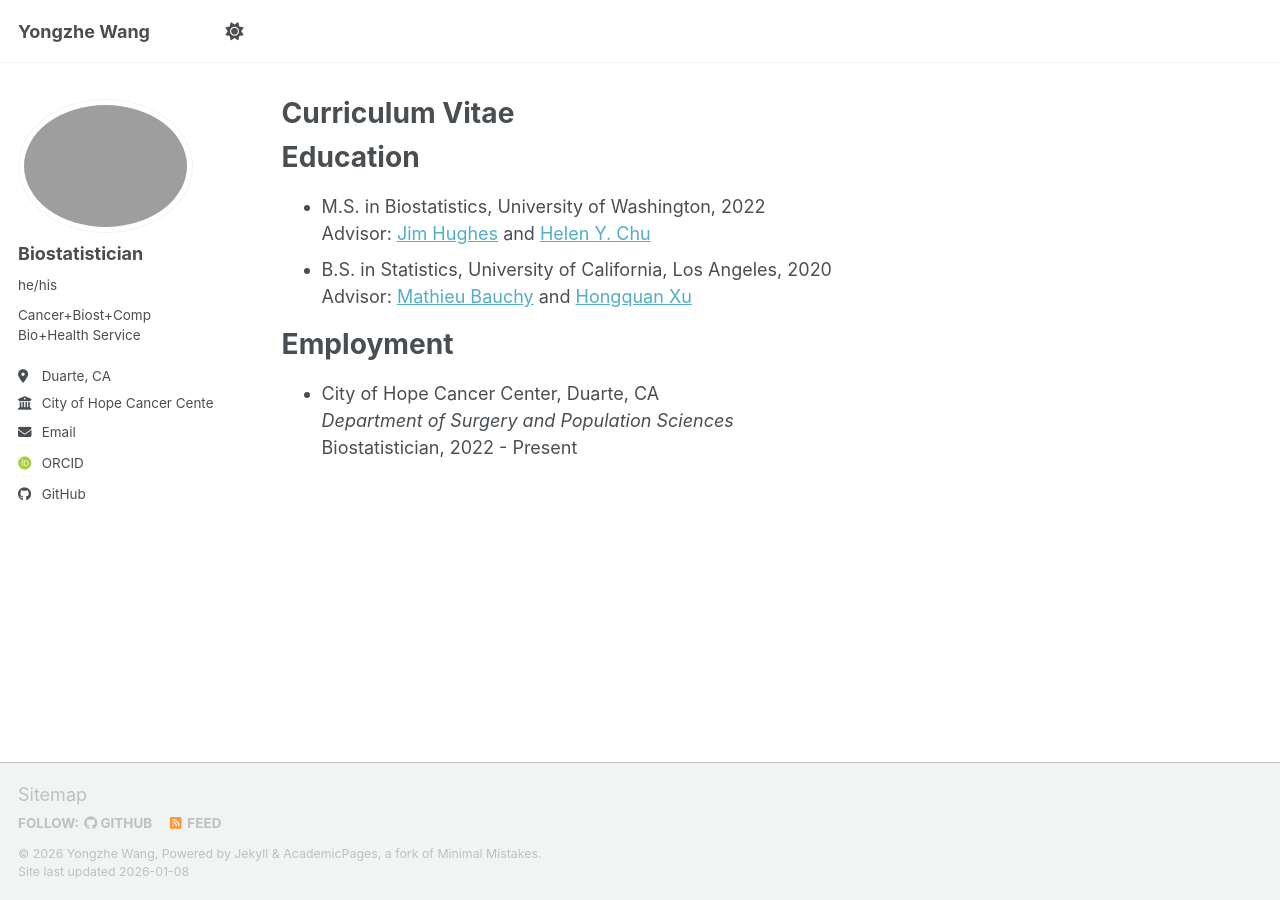
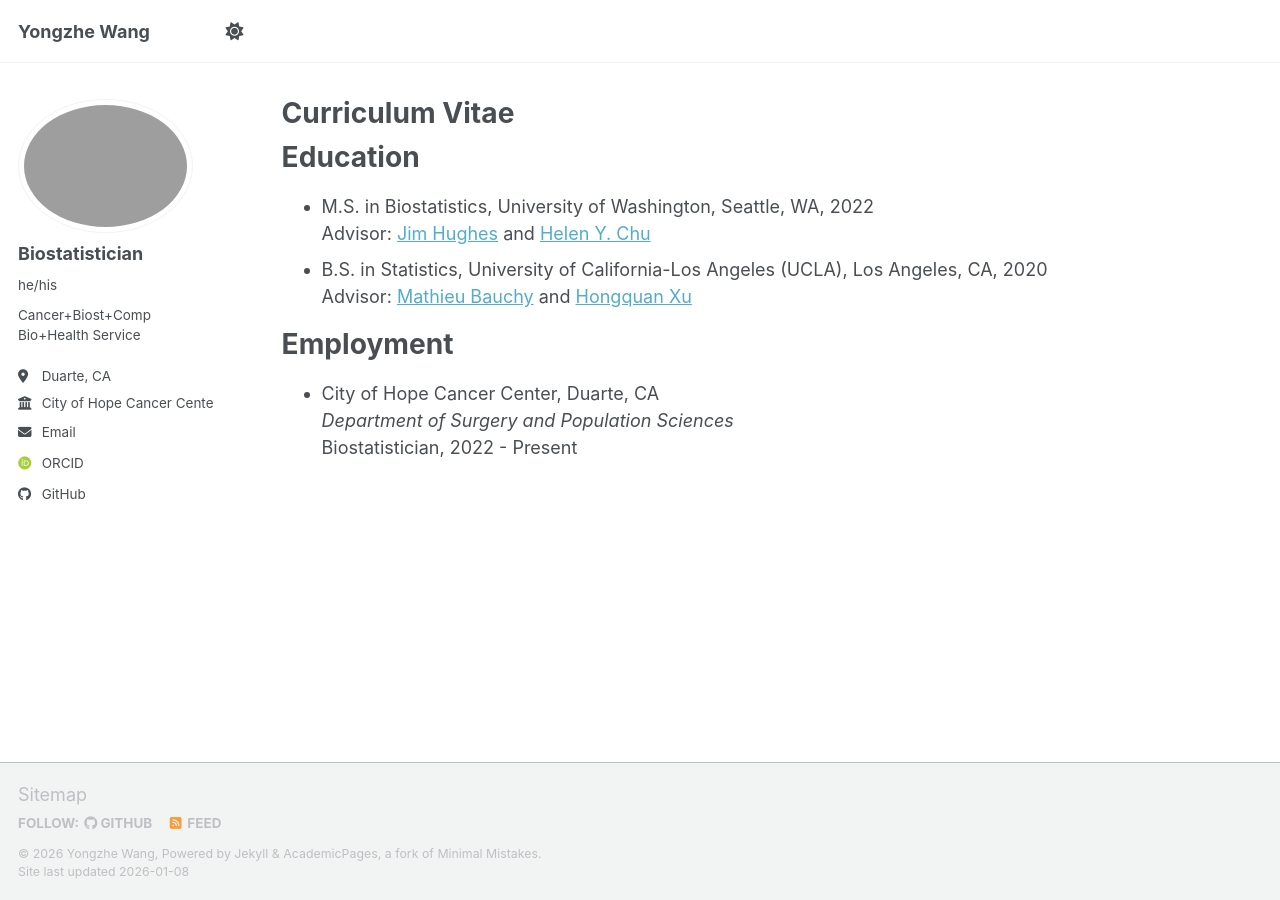
Before and after one commit to YzwIsALaity/yonwang, a Jekyll site: the page built from _pages/cv.md, in a window 1280 px wide. Built offline with Jekyll 4.4.1, drawn with Linux system fonts in a browser that asks for light colours; some web fonts are replaced; a script bundle is joined from its source files by our own code; library files that are not in the unit come from our copies.

Commit message:
Update cv.md

```diff
--- a/_pages/cv.md
+++ b/_pages/cv.md
@@ -11,9 +11,9 @@ redirect_from:
 
 Education
 ======
-* M.S. in Biostatistics, University of Washington, 2022\
+* M.S. in Biostatistics, University of Washington, Seattle, WA, 2022\
   Advisor: [Jim Hughes](https://faculty.washington.edu/jphughes/) and [Helen Y. Chu](https://www.chulab.org/)
-* B.S. in Statistics, University of California, Los Angeles, 2020\
+* B.S. in Statistics, University of California-Los Angeles (UCLA), Los Angeles, CA, 2020\
   Advisor: [Mathieu Bauchy](https://www.bauchy.com/) and [Hongquan Xu](http://www.stat.ucla.edu/~hqxu/)
 
 Employment
```
